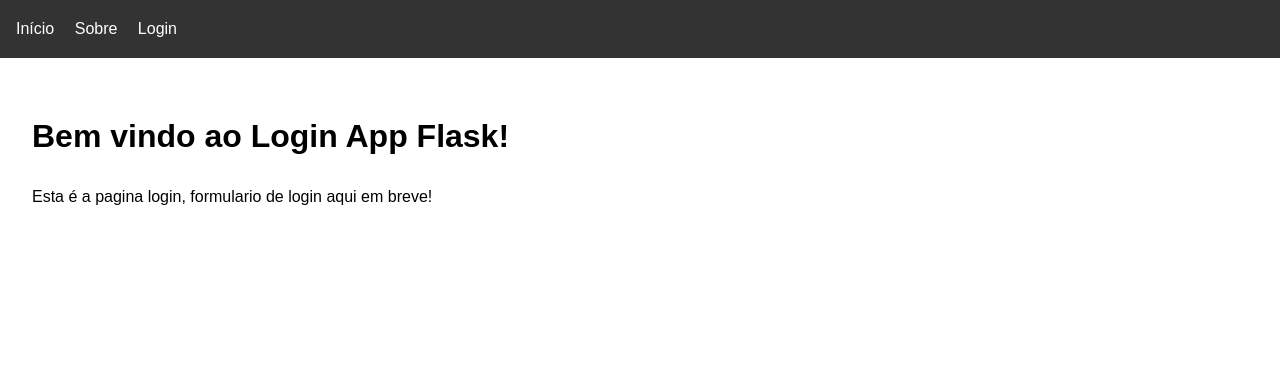
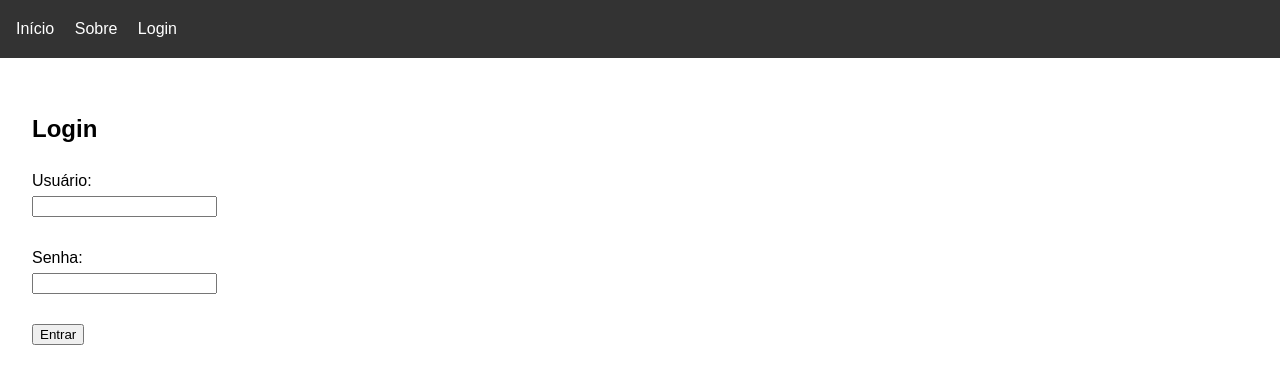
Before and after one commit to rdralves/sistema-flask-auth, a Flask app: page /auth/login in a window 1280 px wide. Shown: the top 384 px of the page. Run offline with Flask 3, Linux system fonts and the light colour scheme.

Commit message:
Etapa formulario de login criado

```diff
--- a/app/models/user.py
+++ b/app/models/user.py
@@ -5,6 +5,8 @@ class User(db.Model):
     id = db.Column(db.Integer, primary_key=True)
     username = db.Column(db.String(64), unique=True, nullable=False)
     email = db.Column(db.String(120), unique=True, nullable=False)
+    # Adicionamos o campo senha
+    password = db.Column(db.String(128), nullable=False)
 
     def __repr__(self):
         return f'<User {self.username}>'
--- a/app/routes/auth_routes.py
+++ b/app/routes/auth_routes.py
@@ -1,8 +1,23 @@
-from flask import Blueprint, render_template
+from flask import Blueprint, render_template, request
+from app.models.user import User
+from app import db
 
 bp = Blueprint('auth', __name__, url_prefix='/auth')
 
 
-@bp.route('/login')
+@bp.route('/login', methods=['GET', 'POST'])
 def login():
-    return render_template('login.html')
+    mensagem = None
+    if request.method == 'POST':
+        username = request.form['username']
+        password = request.form['password']
+
+        user = User.query.filter_by(
+            username=username, password=password).first()
+
+        if user:
+            mensagem = f"Bem-vindo, {user.username}!"
+        else:
+            mensagem = "Usuário ou senha inválidos."
+
+    return render_template('login.html', mensagem=mensagem)
--- a/app/templates/login.html
+++ b/app/templates/login.html
@@ -1,8 +1,19 @@
-{% extends 'base.html' %}
-{% block title %}Meu App Flask - Login{% endblock %}
+{% extends "base.html" %}
+{% block title %}Login{% endblock %}
 
 {% block content %}
-<h1>Bem vindo ao Login App Flask!</h1>
-<p>Esta é a pagina login, formulario de login aqui em breve! </p>
+<h2>Login</h2>
+<form method="POST">
+    <label>Usuário:</label><br>
+    <input type="text" name="username"><br><br>
 
+    <label>Senha:</label><br>
+    <input type="password" name="password"><br><br>
+
+    <button type="submit">Entrar</button>
+</form>
+
+{% if mensagem %}
+<p style="color: red;">{{ mensagem }}</p>
+{% endif %}
 {% endblock %}
```
